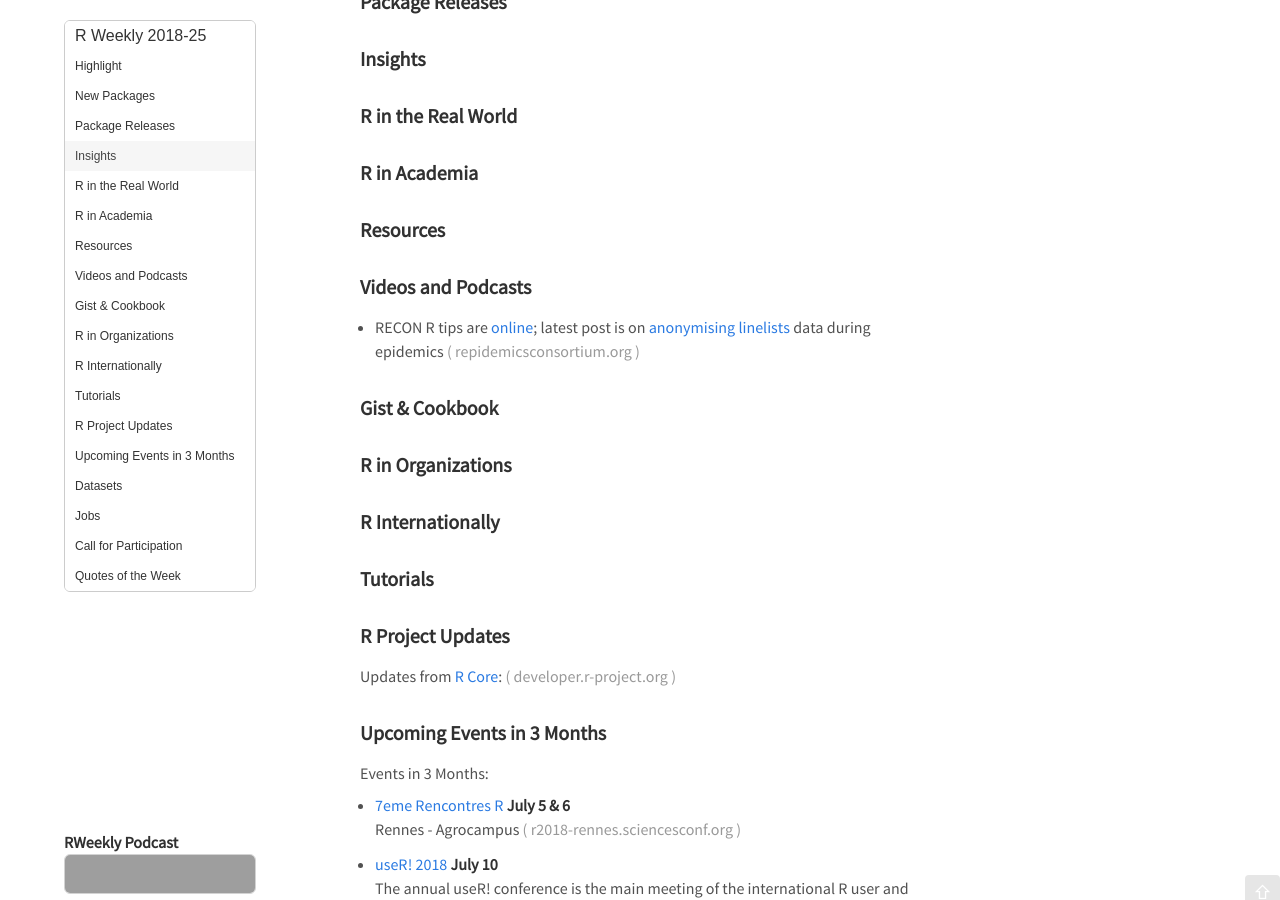
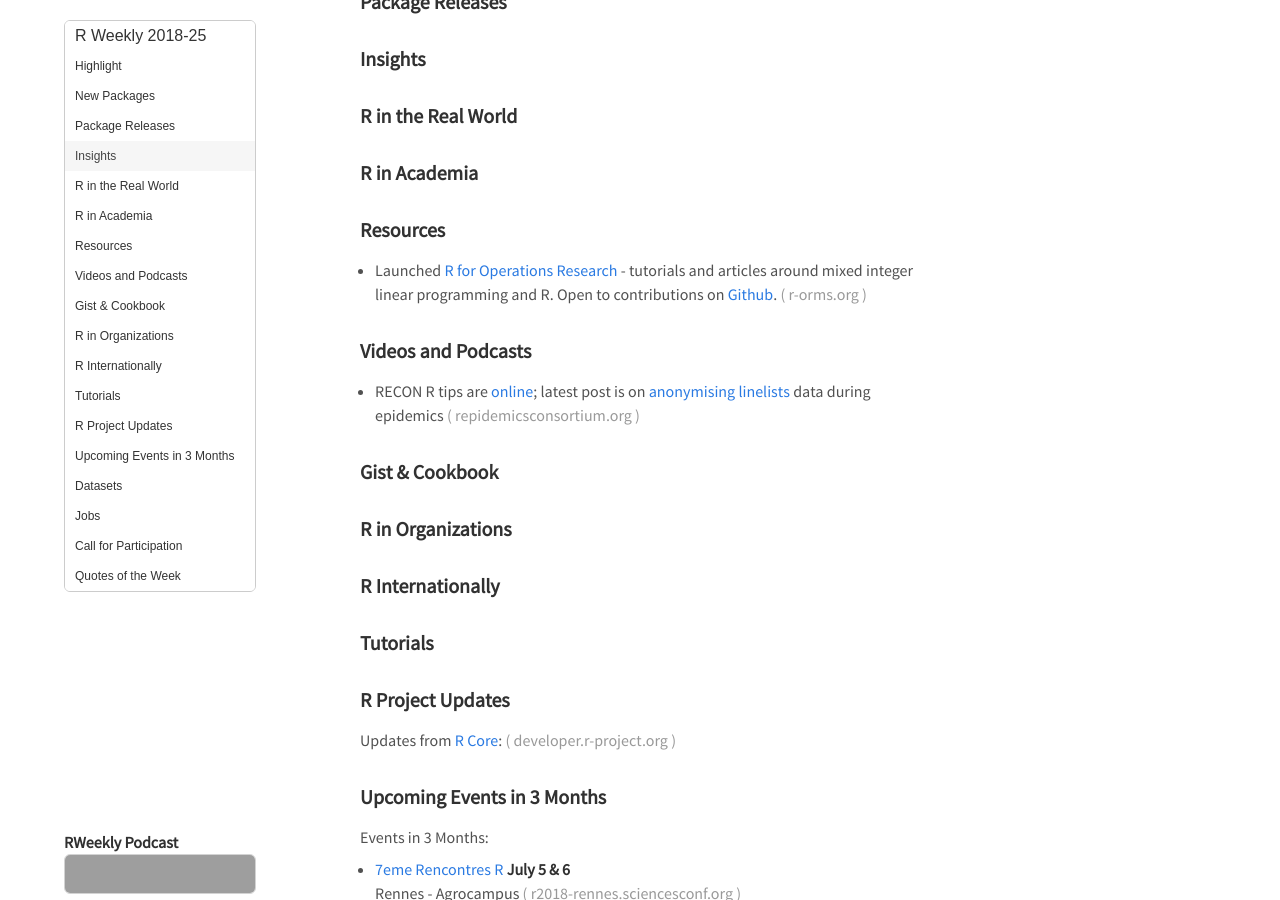
Before and after one commit to rweekly/rweekly.org, a Jekyll site: the page built from draft.md, in a window 1280 px wide and 900 px high, scrolled down 823 px. Built offline with Jekyll 4.4.1, drawn with Linux system fonts in a browser that asks for light colours; emoji names are drawn with the system emoji font; comment, search, counter and statistics services are not loaded; grey boxes are pictures that could not be loaded.

Commit message:
Update draft.md

```diff
--- a/draft.md
+++ b/draft.md
@@ -49,6 +49,7 @@ Release Date: 2018-6-18
 
 ###  Resources
 
++ Launched [R for Operations Research](https://www.r-orms.org/) - tutorials and articles around mixed integer linear programming and R. Open to contributions on [Github](https://github.com/dirkschumacher/r-orms).
 
 
 ###  Videos and Podcasts
```
